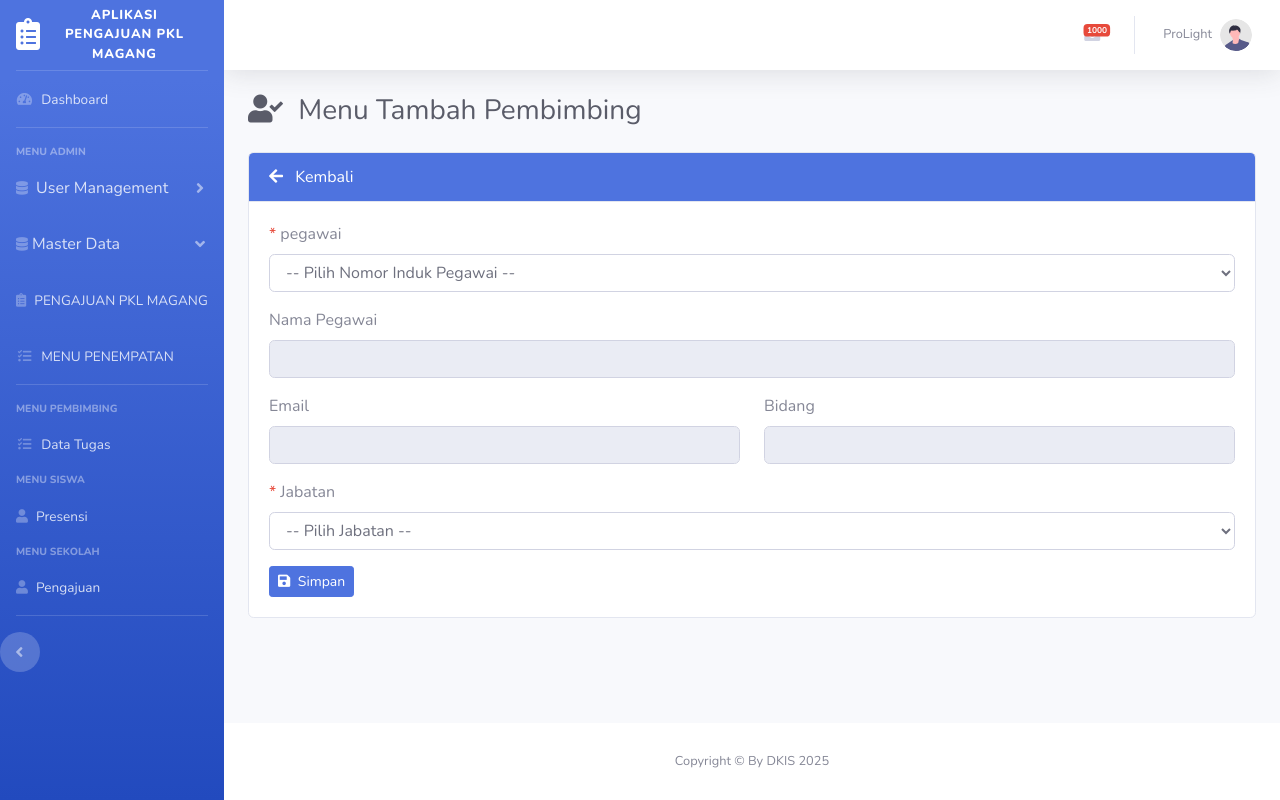
After one commit to drian-syah/project-pkl, a Laravel app: page /admin/user/pembimbing/create in a window 1280 px wide. The commit adds this page. Run offline with Laravel 12, Linux system fonts and the light colour scheme; a user stored in the database is signed in; data comes from the database, SQL or seed files in the repository; data that the repository does not hold is empty; style sheets or scripts are compiled from the project's sources; some libraries are stand-ins or nearby versions.

Commit message:
menambahkan menu index pembimbing dan siswa serta menambahkan template untuk membuat menu pegawai

```diff
--- /dev/null
+++ b/app/Http/Controllers/AdminUserPembimbingController.php
@@ -0,0 +1,34 @@
+<?php
+
+namespace App\Http\Controllers;
+
+use App\Models\PengajuanPklmagang;
+use App\Models\User;
+use App\Models\Pembimbing;
+use Illuminate\Http\Request;
+
+class AdminUserPembimbingController extends Controller
+{
+    public function index()
+    {
+        $data = [
+            'title' => 'Daftar Pembimbing',
+            'MenuAdminUserPembimbing' => 'active',
+            'user' => User::with('bidang', 'jabatan')->where('role', 'Pembimbing')->get(),
+        ];
+        return view('admin.user.pembimbing.index', $data);
+    }
+
+    public function create()
+    {
+        $data = [
+            'title' => 'Menu Tambah Pembimbing',
+            'menuAdminUserPembimbing' => 'active',
+            'pembimbing' => Pembimbing::all(),
+            'pengajuan' => PengajuanPklmagang::all(),
+        ];
+
+        return view('admin.user.pembimbing.create', $data);
+    }
+
+}
--- a/app/Http/Controllers/JabatanController.php
+++ b/app/Http/Controllers/JabatanController.php
@@ -25,7 +25,7 @@ class JabatanController extends Controller
             'title' => 'Tambah Jabatan',
             'MenuAdminTambahJabatan' => 'active',
         ];
-        return view('admin.data_jabatan.tambah_jabatan.index', $data);
+        return view('admin.data_jabatan.daftar_jabatan.create', $data);
     }
 
     public function store(StoreTambahJabatanRequest $request)
--- a/app/Models/Jabatan.php
+++ b/app/Models/Jabatan.php
@@ -32,6 +32,6 @@ class Jabatan extends Model
 
     public function user()
     {
-        return $this->belongsTo(User::class);
+        return $this->hasMany(User::class);
     }
 }
--- a/app/Models/User.php
+++ b/app/Models/User.php
@@ -48,11 +48,11 @@ class User extends Authenticatable
 
     public function jabatan()
     {
-        return $this->hasOne(Jabatan::class);
+        return $this->belongsTo(Jabatan::class, 'jabatan_id');
     }
     public function bidang()
     {
-        return $this->hasOne(Bidang::class);
+        return $this->belongsTo(Bidang::class, 'id_bidang');
     }
 
 
--- a/app/Models/bidang.php
+++ b/app/Models/bidang.php
@@ -38,6 +38,6 @@ class Bidang extends Model
 
     public function user()
     {
-        return $this->belongsTo(User::class);
+        return $this->hasMany(User::class);
     }
 }
--- a/app/Models/pembimbing.php
+++ b/app/Models/pembimbing.php
@@ -6,17 +6,31 @@ use Illuminate\Database\Eloquent\Model;
 
 class Pembimbing extends Model
 {
+    protected $table = 'pembimbing';
+    protected $fillable = [
+        'pengajuan_id',
+        'pegawai_id',
+        'tahun',
+        'created_date',
+        'created_id',
+        'updated_date',
+        'updated_id',
+        'deleted_date',
+        'deleted_id',
+    ];
+
+
+
     public function pegawai()
-{
+    {
     return $this->belongsTo(Pegawai::class, 'pegawai_id');
-}
+    }
 
-public function pengajuan()
+    public function pengajuan()
 {
 
     return $this->belongsTo(PengajuanPklMagang::class, 'pengajuan_id');
-}
+    }
 
-protected $table = 'pembimbing';
 
 }
--- /dev/null
+++ b/resources/views/admin/user/pembimbing/create.blade.php
@@ -0,0 +1,108 @@
+@extends('component/app')
+
+@section('content')
+<h1 class="h3 mb-4 text-gray-800">
+    <i class="fas fa-user-check mr-2"></i>
+    {{ $title }}
+</h1>
+
+<div class="card">
+    <div class="card-header bg-primary text-white">
+        <a href="{{ route('penempatanJabatan') }}" class="text-white">
+            <i class="fas fa-arrow-left mr-2"></i> Kembali
+        </a>
+    </div>
+
+    <div class="card-body">
+        <form action="{{ route('penempatanJabatanStore') }}" method="POST">
+            @csrf
+            {{-- NIP --}}
+            <div class="mb-3">
+                <label class="form-label">
+                    <span class="text-danger">*</span> pegawai
+                </label>
+                <select name="nip" id="nip" class="form-control @error('nip') is-invalid @enderror">
+                    <option selected disabled>-- Pilih Nomor Induk Pegawai --</option>
+                    @foreach ($pembimbing as $item)
+                        <option value="{{ $item->nip }}">{{ $item->nip }} - {{ $item->nama }}</option>
+                    @endforeach
+                </select>
+                @error('nip')
+                    <small class="text-danger">{{ $message }}</small>
+                @enderror
+            </div>
+
+            {{-- Nama --}}
+            <div class="mb-3">
+                <label class="form-label">Nama Pegawai</label>
+                <input type="text" id="nama" class="form-control" disabled>
+            </div>
+
+            {{-- Email & Jabatan --}}
+            <div class="row">
+                <div class="col-xl-6 mb-3">
+                    <label class="form-label">Email</label>
+                    <input type="text" id="email" class="form-control" disabled>
+                </div>
+
+                <div class="col-xl-6 mb-3">
+                    <label class="form-label">Bidang</label>
+                    <input type="text" id="bidang_id" class="form-control" disabled>
+                </div>
+            </div>
+
+            {{-- Bidang --}}
+            <div class="mb-3">
+                <label class="form-label">
+                    <span class="text-danger">*</span> Jabatan
+                </label>
+                <select name="jabatan_id" class="form-control @error('jabatan_id') is-invalid @enderror">
+                    <option selected disabled>-- Pilih Jabatan --</option>
+                    @foreach ($pengajuan as $jbtn)
+                        <option value="{{ $jbtn->id }}">{{ $jbtn->role }}</option>
+                    @endforeach
+                </select>
+                @error('jabatan_id')
+                    <small class="text-danger">{{ $message }}</small>
+                @enderror
+            </div>
+
+            {{-- Tombol --}}
+            <div class="mt-3 d-flex">
+                <button type="submit" class="btn btn-primary btn-sm mr-2">
+                    <i class="fas fa-save mr-1"></i> Simpan
+                </button>
+            </div>
+
+        </form>
+    </div>
+</div>
+
+{{-- Script Autofill Data --}}
+<script>
+document.getElementById('nip').addEventListener('change', function() {
+    const nip = this.value;
+
+    // Reset fields jika tidak ada NIP dipilih
+    if (!nip) {
+        document.getElementById('nama').value = '';
+        document.getElementById('email').value = '';
+        document.getElementById('bidang_id').value = '';
+        return;
+    }
+
+    // Fetch data pegawai
+    fetch('/admin/penempatanjabatan/getPegawai/' + nip)
+        .then(res => res.json())
+        .then(data => {
+            document.getElementById('nama').value = data.nama ?? '';
+            document.getElementById('email').value = data.email ?? '';
+            document.getElementById('bidang_id').value = data.bidang_id ?? 'N/A';
+        })
+        .catch(error => {
+            console.error('Error:', error);
+            alert('Gagal mengambil data pegawai');
+        });
+});
+</script>
+@endsection
--- a/resources/views/component/sidebar.blade.php
+++ b/resources/views/component/sidebar.blade.php
@@ -50,8 +50,8 @@
                                     <i class="fas fa-user-graduate"></i> Siswa
                                 </a>
                             </li>
-                            <li class="nav-item">
-                                <a class="nav-link" href="">
+                            <li class="nav-item {{ $MenuAdminUserPembimbing ?? '' }}">
+                                <a class="nav-link" href="{{ route('userPembimbing') }}">
                                     <i class="fas fa-user-check"></i> Pembimbing
                                 </a>
                             </li>
--- a/routes/web.php
+++ b/routes/web.php
@@ -1,5 +1,6 @@
 <?php
 
+use App\Http\Controllers\AdminUserPembimbingController;
 use Illuminate\Support\Facades\Route;
 use App\Http\Controllers\AuthController;
 use App\Http\Controllers\UserController;
@@ -86,6 +87,9 @@ Route::middleware('checkLogin')->group(function () {
         Route::get('admin/user/pdf', [UserController::class, 'pdf'])->name('userPdf');
         Route::resource('users', UserController::class);
         // pengajuan
+        Route::get('admin/user/pembimbing/index', [AdminUserPembimbingController::class, 'index'])->name('userPembimbing');
+        Route::get('admin/user/pembimbing/create', [AdminUserPembimbingController::class, 'create'])->name('userPembimbingCreate');
+
         Route::get('admin/pengajuan', [PengajuanController::class, 'index'])->name('adminPengajuan');
         Route::get('admin/pengajuan/create', [PengajuanController::class, 'create'])->name('adminPengajuanCreate');
         Route::post('admin/pengajuan/store', [PengajuanController::class, 'store'])->name('adminPengajuanStore');
```
Also changed, not shown: app/Http/Controllers/AdminUserPegawaiController.php (added, +10 -0 lines), app/Http/Controllers/AdminUserSiswaController.php (added, +10 -0 lines), app/Http/Requests/StoreUserPembimbingRequest.php (added, +30 -0 lines), app/Http/Requests/UpdateUserPembimbingRequest.php (added, +28 -0 lines), resources/views/admin/data_bidang/daftar_bidang/create.blade.php (added, +48 -0 lines), resources/views/admin/user/pembimbing/index.blade.php (added, +73 -0 lines), resources/views/admin/user/pegawai/index.blade.php (added).
